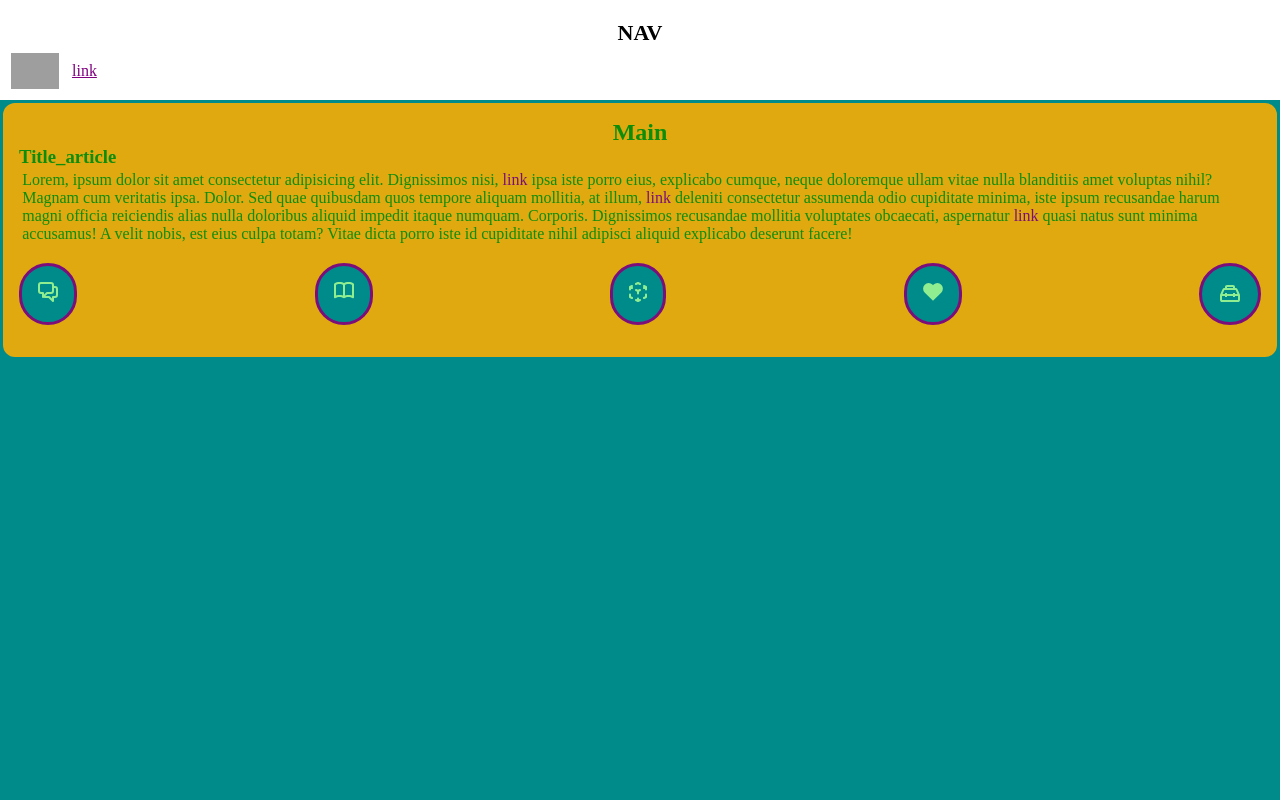
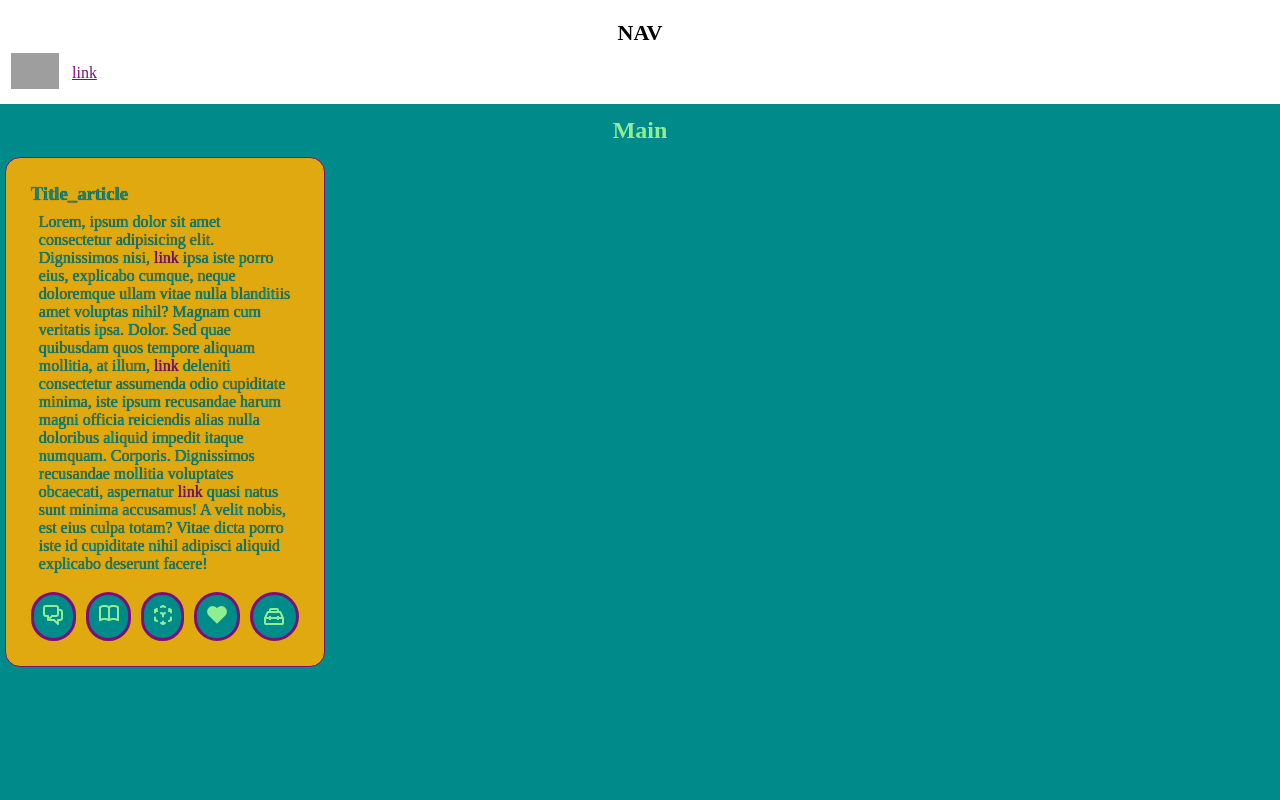
Before and after one commit to Luca-Rubino/vite-boolfolio, a Vue app: page / in a window 1280 px wide. Shown: the top 800 px of the page. Built offline with nearby package versions, Linux system fonts and the light colour scheme; grey boxes are pictures that could not be loaded.

Commit message:
Create base page index

```diff
--- a/src/App.vue
+++ b/src/App.vue
@@ -2,6 +2,17 @@
 import Nav from './components/Nav.vue'
 import Main from './components/Main.vue'
 import Footer from './components/Footer.vue'
+</script>
+
+<script>
+export default {
+  name: "vite boolfolio",
+  components: {
+    Nav,
+    Main,
+    Footer
+  }
+}
 </script>
 
 <template>
--- a/src/assets/app.scss
+++ b/src/assets/app.scss
@@ -1,11 +1,17 @@
 @import './variants.scss';
 
+* {
+    margin: 0;
+    padding: 0;
+    box-sizing: border-box;
+}
+
 body {
-    background-color: var(--primary-color);
-    color: var(--secondary-color);
+    background-color: $Primary-color;
+    color: $Secondary-color;
 
     a {
-        color: var(--third-color);
+        color: $Third-color;
         text-decoration: none;
     }
 }
--- a/src/assets/variants.scss
+++ b/src/assets/variants.scss
@@ -1,16 +1,8 @@
-:root {
-    --primary-color: darkcyan;
-    --secondary-color: lightgreen;
-    --third-color: lightsalmon;
-    --my-bg-black: black;
-    --my-bg-gold: rgb(224, 169, 15);
-    --my-tx-white: white;
-    --my-tx-green: rgb(12, 141, 12);
-    --my-tx-purple: rgb(124, 14, 124);
-}
-
-* {
-    margin: 0;
-    padding: 0;
-    box-sizing: border-box;
-}
+$Primary-color: darkcyan;
+$Secondary-color: lightgreen;
+$Third-color: lightsalmon;
+$My-bg-black: black;
+$My-bg-gold: rgb(224, 169, 15);
+$My-tx-white: white;
+$My-tx-green: rgb(12, 141, 12);
+$My-tx-purple: rgb(124, 14, 124);
--- /dev/null
+++ b/src/components/Card.vue
@@ -0,0 +1,55 @@
+<!-- eslint-disable vue/multi-word-component-names -->
+<script setup>
+    import Icons from './Icons.vue'
+</script>
+
+<template>
+        <article>
+                <h3>Title_article</h3>
+                <p>
+                    Lorem, ipsum dolor sit amet consectetur adipisicing elit. Dignissimos nisi, <a href="/">link</a> ipsa iste porro eius, explicabo cumque, neque doloremque ullam vitae nulla blanditiis amet voluptas nihil? Magnam cum veritatis ipsa. Dolor. Sed quae quibusdam quos tempore aliquam mollitia, at illum, <a href="/">link</a> deleniti consectetur assumenda odio cupiditate minima, iste ipsum recusandae harum magni officia reiciendis alias nulla doloribus aliquid impedit itaque numquam. Corporis. Dignissimos recusandae mollitia voluptates obcaecati, aspernatur <a href="/">link</a> quasi natus sunt minima accusamus! A velit nobis, est eius culpa totam? Vitae dicta porro iste id cupiditate nihil adipisci aliquid explicabo deserunt facere!
+                </p>
+                <Icons/>
+        </article>
+</template>
+
+<style lang="scss" scoped>
+@import "./../assets/app.scss";
+
+article {
+    background-color: $My-bg-gold;
+    color: $Primary-color;
+    text-shadow: 0px 0px .7px $My-bg-black;
+    border: 1px solid $My-tx-purple;
+    border-radius: 15px;
+    margin-bottom: 33.5rem;
+    margin-left: .3rem;
+    width: 25vw;
+    padding: 25px;
+    cursor: grab;
+
+    h2 {
+        text-align: center;
+        text-transform: capitalize;
+    }
+
+    p {
+        padding: .5rem;
+
+        a {
+            color: $My-tx-purple;
+        }
+    }
+
+    h3::selection,
+    p::selection,
+    a::selection {
+        background-color: $My-bg-gold;
+    }
+
+}
+
+article:active {
+    cursor: grabbing;
+}
+</style>
--- a/src/components/Footer.vue
+++ b/src/components/Footer.vue
@@ -1,4 +1,6 @@
+<!-- eslint-disable vue/multi-word-component-names -->
 <script setup>
+// ...
 
 defineProps({
     props: {
@@ -6,7 +8,6 @@ defineProps({
         required: true
     }
 })
-
 </script>
 
 <template>
@@ -30,9 +31,11 @@ defineProps({
 </template>
 
 <style lang="scss" scoped>
+@import "./../assets/app.scss";
+
 footer {
-    background-color: var(--my-bg-black);
-    color: var(--my-tx-white);
+    background-color: $My-bg-black;
+    color: $My-tx-white;
     padding: 1rem;
 
     h2 {
@@ -47,7 +50,7 @@ footer {
             padding: .2rem;
 
             a {
-                color: var(--my-tx-white);
+                color: $My-tx-white;
             }
         }
     }
--- /dev/null
+++ b/src/components/Icons.vue
@@ -0,0 +1,52 @@
+<!-- eslint-disable vue/multi-word-component-names -->
+<script setup>
+import IconCommunity from './icons/IconCommunity.vue'
+import IconDocumentation from './icons/IconDocumentation.vue'
+import IconEcosystem from './icons/IconEcosystem.vue'
+import IconSupport from './icons/IconSupport.vue'
+import IconTooling from './icons/IconTooling.vue'
+</script>
+
+<template>
+    <section>
+        <div>
+            <IconCommunity/>
+        </div>
+
+        <div>
+            <IconDocumentation/>
+        </div>
+
+        <div>
+            <IconEcosystem/>
+        </div>
+
+        <div>
+            <IconSupport/>
+        </div>
+
+        <div>
+            <IconTooling/>
+        </div>
+    </section>
+</template>
+
+<style lang="scss" scoped>
+@import "./../assets/app.scss";
+
+section {
+    display: flex;
+    justify-content: space-between;
+
+    div {
+        background-color: $Primary-color;
+        color: $Secondary-color;
+        padding: .6rem .6rem;
+        margin-top: .7rem;
+        display: flex;
+        border: 3px solid $My-tx-purple;
+        border-radius: 35px;
+        cursor: context-menu;
+    }
+}
+</style>
--- a/src/components/Main.vue
+++ b/src/components/Main.vue
@@ -1,90 +1,34 @@
+<!-- eslint-disable vue/multi-word-component-names -->
 <script setup>
+import Card from './Card.vue'
+import Projects from './Projects.vue'
+
 defineProps({
     props: {
         type: String,
         required: true
     }
 })
-
-import IconCommunity from './icons/IconCommunity.vue'
-import IconDocumentation from './icons/IconDocumentation.vue'
-import IconEcosystem from './icons/IconEcosystem.vue'
-import IconSupport from './icons/IconSupport.vue'
-import IconTooling from './icons/IconTooling.vue'
 </script>
 
 <template>
     <main>
-        <h2>{{ props }}</h2>
-
         <section>
-            <article>
-                    <h3>Title_article</h3>
-                    <p>
-                        Lorem, ipsum dolor sit amet consectetur adipisicing elit. Dignissimos nisi, <a href="/">link</a> ipsa iste porro eius, explicabo cumque, neque doloremque ullam vitae nulla blanditiis amet voluptas nihil? Magnam cum veritatis ipsa. Dolor. Sed quae quibusdam quos tempore aliquam mollitia, at illum, <a href="/">link</a> deleniti consectetur assumenda odio cupiditate minima, iste ipsum recusandae harum magni officia reiciendis alias nulla doloribus aliquid impedit itaque numquam. Corporis. Dignissimos recusandae mollitia voluptates obcaecati, aspernatur <a href="/">link</a> quasi natus sunt minima accusamus! A velit nobis, est eius culpa totam? Vitae dicta porro iste id cupiditate nihil adipisci aliquid explicabo deserunt facere!
-                    </p>
-            </article>
+            <h2>{{ props }}</h2>
+            <card/>
         </section>
 
         <section>
-            <div>
-              <IconCommunity/>
-            </div>
+            <projects/>
+        </section>
 
-            <div>
-              <IconDocumentation/>
-            </div>
-
-            <div>
-              <IconEcosystem/>
-            </div>
-
-            <div>
-              <IconSupport/>
-            </div>
-
-            <div>
-              <IconTooling/>
-            </div>
-        </section>
     </main>
 </template>
 
 <style lang="scss" scoped>
-main {
-    background-color: var(--my-bg-gold);
-    color: var(--my-tx-green);
-    padding: 1rem;
-    border: 3px solid var(--primary-color);
-    border-radius: 15px;
-    margin-bottom: 33.5rem;
-
     h2 {
         text-align: center;
         text-transform: capitalize;
+        padding: .8rem;
     }
-
-    p {
-        padding: .2rem;
-
-        a {
-            color: var(--my-tx-purple);
-        }
-    }
-}
-
-section:nth-of-type(2) {
-    display: flex;
-    justify-content: space-between;
-    padding: 1rem 0;
-
-    div {
-        background-color: var(--primary-color);
-        color: var(--secondary-color);
-        padding: 1rem 1rem;
-        display: flex;
-        border: 3px solid var(--my-tx-purple);
-        border-radius: 35px;
-    }
-}
 </style>
--- a/src/components/Nav.vue
+++ b/src/components/Nav.vue
@@ -1,3 +1,4 @@
+<!-- eslint-disable vue/multi-word-component-names -->
 <script setup>
 defineProps({
     props: {
@@ -16,7 +17,10 @@ defineProps({
         </section>
 
         <section>
-            <img src="./../../public/boolean.ico" alt="logo">
+            <a href="/">
+                <img src="./../../public/boolean.ico" alt="logo">
+            </a>
+
             <ul>
                 <li>
                     <a href="/">
@@ -30,6 +34,8 @@ defineProps({
 </template>
 
 <style lang="scss" scoped>
+@import "./../assets/app.scss";
+
 nav {
     background-color: white;
     color: black;
@@ -58,7 +64,7 @@ nav {
     }
 
     a {
-        color: purple;
+        color: $My-tx-purple;
         text-decoration: underline;
     }
 
```
Also changed, not shown: src/main.js (line endings or trailing spaces).
